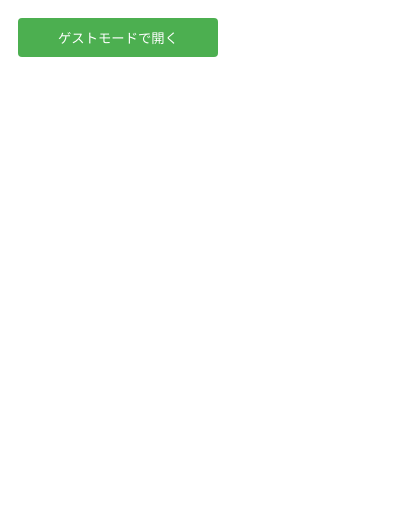
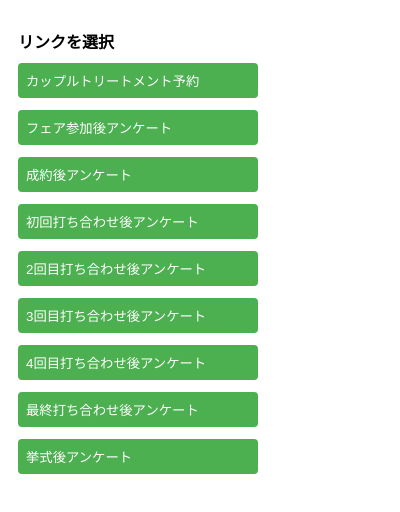
Before and after one commit to cigar-jp/attendance-calendar-functions, a browser extension: page src/google-extensions/open-guest-link/popup.html in a window 400 px wide. Drawn offline with Linux system fonts and the light colour scheme.

Commit message:
feat: ゲストモードで指定URLを開く機能を実装し、ポップアップのデザインを改善

```diff
--- a/src/google-extensions/open-guest-link/index.js
+++ b/src/google-extensions/open-guest-link/index.js
@@ -1,8 +1,8 @@
 chrome.runtime.onMessage.addListener((message) => {
-  if (message.action === 'openInIncognito') {
+  if (message.action === 'openInIncognito' && message.url) {
     // インコグニート（シークレット）ウィンドウで指定URLを開く
     chrome.windows.create({
-      url: 'https://meetings.hubspot.com/treatment/coupletreatmentmedel?uuid=47be5bff-5f1d-4aed-b026-fd27eafb185b',
+      url: message.url,
       incognito: true,
     });
   }
--- a/src/google-extensions/open-guest-link/popup.html
+++ b/src/google-extensions/open-guest-link/popup.html
@@ -1,28 +1,71 @@
 <!DOCTYPE html>
-<html>
+<html lang="ja">
   <head>
+    <meta charset="UTF-8" />
     <title>Guest Mode Launcher</title>
     <style>
       body {
-        width: 200px;
+        width: 240px;
         padding: 10px;
+        font-family: Arial, sans-serif;
       }
-      button {
+      h1 {
+        font-size: 16px;
+        margin-bottom: 10px;
+      }
+      .links {
+        display: flex;
+        flex-direction: column;
+        gap: 12px;
+      }
+      .links button {
         width: 100%;
-        padding: 10px;
+        padding: 8px;
         background-color: #4caf50;
         color: white;
         border: none;
         border-radius: 4px;
         cursor: pointer;
+        text-align: left;
       }
-      button:hover {
+      .links button:hover {
         background-color: #45a049;
       }
     </style>
   </head>
   <body>
-    <button id="openLink">ゲストモードで開く</button>
+    <h1>リンクを選択</h1>
+    <div class="links">
+      <button
+        data-url="https://meetings.hubspot.com/treatment/coupletreatmentmedel?uuid=47be5bff-5f1d-4aed-b026-fd27eafb185b"
+      >
+        カップルトリートメント予約
+      </button>
+      <button data-url="https://share.hsforms.com/1SFBQ-ZMFQpGV37QCoBSMSAegwwl">
+        フェア参加後アンケート
+      </button>
+      <button data-url="https://share.hsforms.com/1XXaUqzZMSQKqoQZa7WDYngegwwl">
+        成約後アンケート
+      </button>
+      <button data-url="https://share.hsforms.com/1PrEAllorTOqvhFFAR0Q7uQegwwl">
+        初回打ち合わせ後アンケート
+      </button>
+      <button data-url="https://share.hsforms.com/1WjqmyPYlQOuzcj2sgc4naAegwwl">
+        2回目打ち合わせ後アンケート
+      </button>
+      <button data-url="https://share.hsforms.com/1Kb_pQYhgR7WIvCpE2K8sMAegwwl">
+        3回目打ち合わせ後アンケート
+      </button>
+      <button data-url="https://share.hsforms.com/1ewo3TZ2TSXOyZQB4OlVWRgegwwl">
+        4回目打ち合わせ後アンケート
+      </button>
+      <button data-url="https://share.hsforms.com/17rqYNoLmS7yNnrGZOuNaEAegwwl">
+        最終打ち合わせ後アンケート
+      </button>
+      <button data-url="https://share.hsforms.com/1z8B2XzTqS7ODxxo-sv2sDAegwwl">
+        挙式後アンケート
+      </button>
+    </div>
     <script src="popup.js"></script>
   </body>
 </html>
--- a/src/google-extensions/open-guest-link/popup.js
+++ b/src/google-extensions/open-guest-link/popup.js
@@ -1,4 +1,7 @@
-document.getElementById('openLink').addEventListener('click', () => {
-  chrome.runtime.sendMessage({ action: 'openInIncognito' });
-  window.close();
+document.querySelectorAll('.links button').forEach((btn) => {
+  btn.addEventListener('click', () => {
+    const url = btn.getAttribute('data-url');
+    chrome.runtime.sendMessage({ action: 'openInIncognito', url });
+    window.close();
+  });
 });
```
